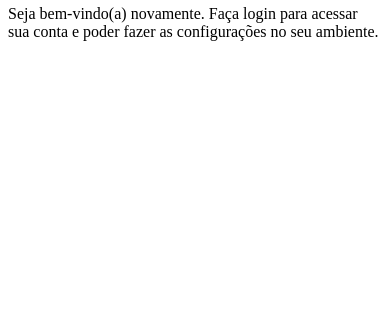
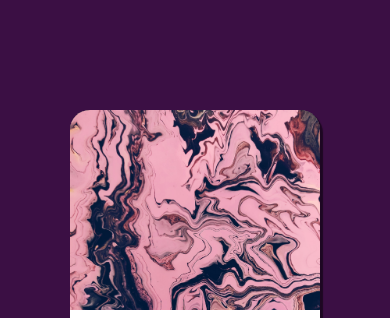
Before and after one commit to lucassmtt/projeto_login, a plain HTML site: page home/index.html in a window 390 px wide. Shown: the part 62-380 px from the top of the page. Drawn offline with Linux system fonts and the light colour scheme.

Commit message:
Criando a versão mobile.

```diff
--- a/home/estilos_css/style.css
+++ b/home/estilos_css/style.css
@@ -3,6 +3,52 @@
 /*
     Paleta de cores:
 
+    Azul: #021B3A
     Verde: #49a09d
     Lilás: #5f2c82
 */
+
+* {
+    font-family: system-ui, -apple-system, BlinkMacSystemFont, 'Segoe UI', Roboto, Oxygen, Ubuntu, Cantarell, 'Open Sans', 'Helvetica Neue', sans-serif;
+    padding: 0px;
+    margin: 0px;
+    box-sizing: border-box;
+}
+
+body, html{
+    background-color: #31023ac4;
+    height: 100vh;
+    width: 100vw;
+}
+
+main{
+    height: 100vh;
+    width: 100vw;
+    position: relative;
+}
+
+section#login{
+    position: relative;
+    top: 50%;
+    left: 50%;
+    transform: translate(-50%, -50%);
+    overflow: hidden;
+    background-color: white;
+    width: 250px;
+    height: 500px;
+    border-radius: 20px;
+    box-shadow: 2px 3px 1px 1px rgba(0, 0, 0, 0.500);
+
+}
+
+section#login > div#imagem{
+    display: block;
+    background: black url(../imagens/pattern01.jpg) no-repeat;
+    height: 200px;
+    background-size: cover;
+}
+
+div#form{
+    display: block;
+    padding: 14px;
+}
```
Also changed, not shown: home/imagens/pattern01.jpg (renamed from imagens/pattern01.jpg), home/imagens/pattern02.jpg (renamed from imagens/pattern02.jpg), home/imagens/pattern03.jpg (renamed from imagens/pattern03.jpg), home/index.html (line endings or trailing spaces).
